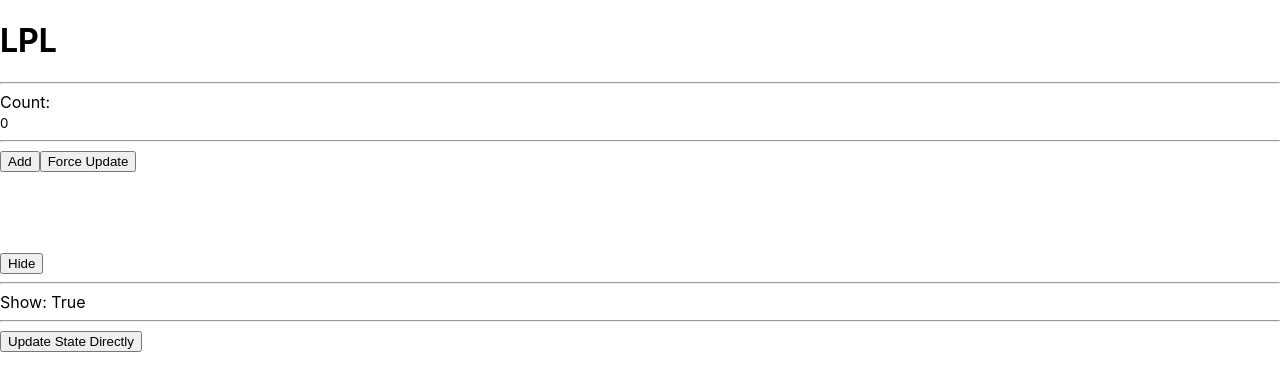
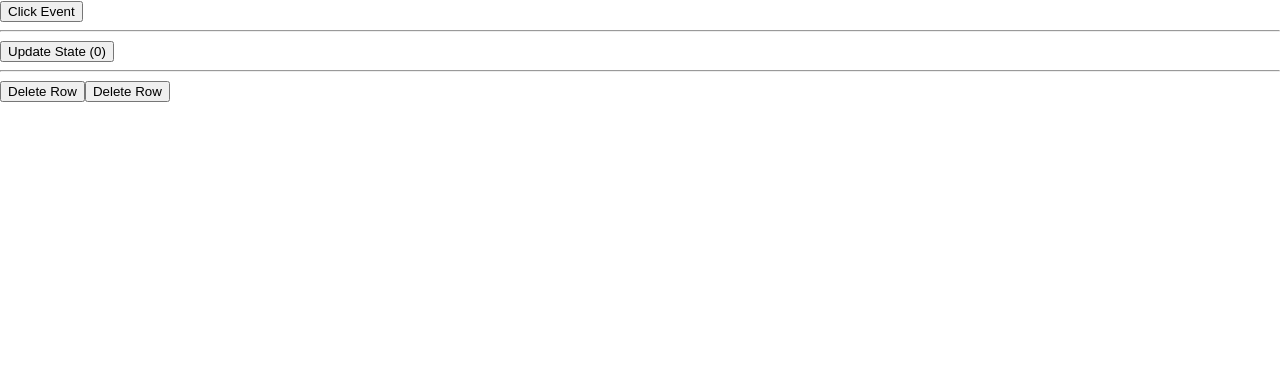
Before and after one commit to moulyg/workshop, a React (Create React App) app: page / in a window 1280 px wide. Shown: the top 390 px of the page. Built offline with nearby package versions, Linux system fonts and the light colour scheme.

Commit message:
Handling Events

```diff
--- a/src/App.js
+++ b/src/App.js
@@ -1,113 +1,39 @@
 import React from 'react';
 import './App.css';
 
+class App extends React.Component {
 
-class LifeCycle extends React.Component {
-
-    constructor(props) {
-        super(props);
-        console.log("constructor");
+    constructor() {
+        super();
         this.state = {
             count: 0
         }
+        this.updateState = this.updateState.bind(this);
     }
 
-    static getDerivedStateFromProps() {
-        console.log("getDerivedStateFromProps");
-        return null;
+    clickEvent() {
+        alert('Foo')
     }
 
-    componentDidMount() {
-        console.log("componentDidMount");
+    clickWithArgument(text) {
+        alert(text)
     }
 
-    componentDidUpdated() {
-        console.log("componentDidMount");
-    }
-
-    componentWillUnmount() {
-        console.log("componentWillUnmount");
-    }
-
-    shouldComponentUpdate(nextProps, nextState) {
-        console.log("shouldComponentUpdate");
-        if (nextState.count === 4) {
-            return false;
-        }
-        return  true;
+    updateState() {
+        this.setState((state, props) => ({
+            count: state.count + 1
+        }));
     }
 
 
-    getSnapshotBeforeUpdate(prevProps, prevState) {
-        console.log("getSnapshotBeforeUpdate", prevProps, prevState);
-        return prevState.count;
-    }
-
-    componentDidUpdate(prevProps, prevState, snapshot) {
-        console.log("componentDidUpdate", prevProps, prevState, snapshot);
-    }
-
-    render() {
-        console.log("render");
-        return <div>
-            <div>
-                <div>
-
-                    <span style={{width: '100px', display: 'block'}}>Count:</span>
-
-                    <small>{this.state.count}</small>
-                </div>
-                <hr/>
-            </div>
-            <button onClick={() => this.setState({count: this.state.count + 1})}>Add</button>
-            <button onClick={() => this.forceUpdate()}>Force Update</button>
-        </div>;
-    }
-}
-
-class App extends React.Component {
-
-    constructor(props) {
-        super(props);
-        this.state = {
-            show: true,
-            title: 'LPL'
-        }
-        this.updateStateDirectly = this.updateStateDirectly.bind(this);
-    }
-
-    updateStateDirectly() {
-        this.state.show = false;
-    }
-
-    updateState() {
-        // Wrong
-        this.setState({
-            show: !this.state.show,
-        });
-
-        // Correct
-        /*this.setState((state, props) => ({
-            show: !state.show
-        }));*/
-    }
-
     render() {
         return <div>
-            <h1>{this.state.title}</h1>
-            <hr />
-            {this.state.show && <LifeCycle/>}
-            <br/>
-            <br/>
-            <br/>
-            <br/>
-            <button onClick={() => this.updateState()}>{this.state.show ? 'Hide': 'Show'}</button>
-
-            <br />
-            <hr />
-            Show: {this.state.show ? 'True': 'False'}
-            <hr />
-            <button onClick={() => this.updateStateDirectly()}>Update State Directly</button>
+            <button onClick={this.clickEvent}>Click Event</button>
+            <hr/>
+            <button onClick={this.updateState}>Update State ({this.state.count})</button>
+            <hr/>
+            <button onClick={() => this.clickWithArgument('2020')}>Delete Row</button>
+            <button onClick={this.clickWithArgument.bind(this, '2024')}>Delete Row</button>
         </div>;
     }
 }
```
